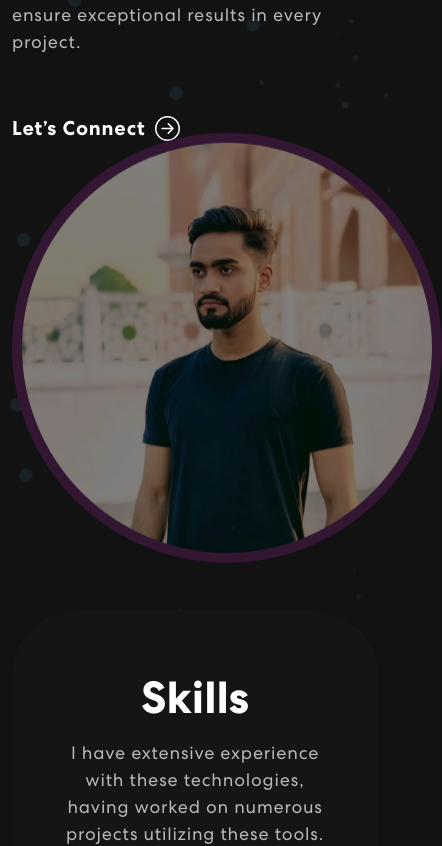
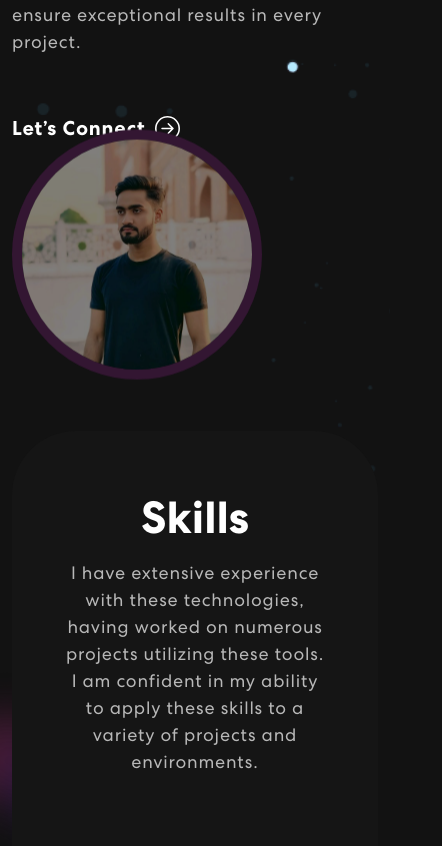
Before and after one commit to suleman37/SulemanDevPortfolio, a React (Create React App) app: page / in a window 390 px wide. Shown: the part 900-1746 px from the top of the page, 442 px wide, since content can reach past the window. Built offline with nearby package versions, Linux system fonts and the light colour scheme; no server answers.

Commit message:
Add new projects and banner fixes

```diff
--- a/src/components/Banner.js
+++ b/src/components/Banner.js
@@ -105,14 +105,14 @@ export const Banner = () => {
                   }
                 >
                   <img
-                  className=""
+                    className="img-fluid"
                     src={headerImg}
                     alt="Header Img"
                     style={{
                       borderRadius: "50%",
                       border: "10px solid #662c64",
-                      width: "430px",
-                      filter:"brightness(50%) contrast(100%)"
+                      filter: "brightness(50%) contrast(100%)",
+                      width: window.innerWidth > 768 ? "430px" : "250px"
                     }}
                   />
                 </div>
--- a/src/components/Projects.js
+++ b/src/components/Projects.js
@@ -6,7 +6,8 @@ import grill from "../assets/img/grill.jfif";
 import zohan from "../assets/img/zohan.jfif";
 import naveen from "../assets/img/e-comm.jfif";
 import portal from "../assets/img/portal.jfif";
-import logistics from "../assets/img/logistics.png"
+import logistics from "../assets/img/logistics.png";
+import tpe from "../assets/img/tpe.png";
 import 'animate.css';
 import TrackVisibility from 'react-on-screen';
 
@@ -47,6 +48,10 @@ export const Projects = () => {
       title: "AQ Gimel",
       description: "Frontend Development",
       imgUrl: projImg1,
+    },{
+      title: "The PakEnterprises",
+      description: "Frontend Development",
+      imgUrl: tpe,
     }
   ];
 
```
Also changed, not shown: src/assets/img/tpe.png (added).
